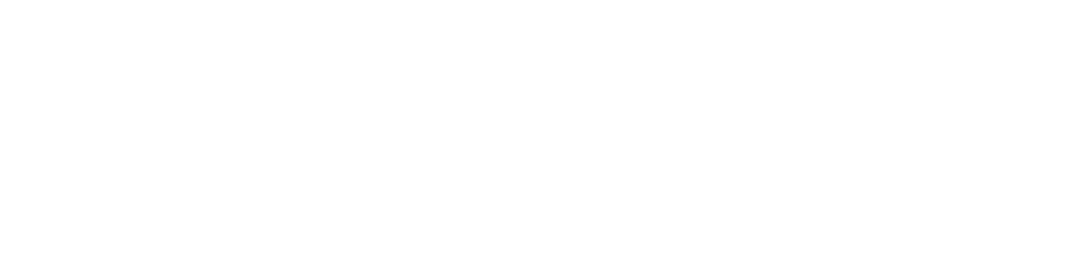
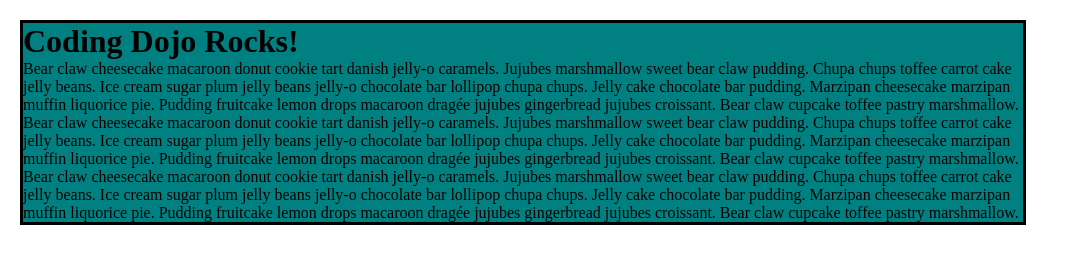
Before and after one commit to ywong84/basic_repo, a plain HTML site: page index.html in a window 1280 px wide. Shown: the whole page, without its empty margins (0-1069 px from the left). Drawn offline with Linux system fonts and the light colour scheme.

Commit message:
added p index and p style

```diff
--- a/index.html
+++ b/index.html
@@ -0,0 +1,35 @@
+<!DOCTYPE html>
+<html>
+  <head>
+    <meta charset="utf-8">
+    <title>Branching and Merging</title>
+    <link rel="stylesheet" type="text/css" href="style.css">
+  </head>
+  <body>
+    <div id="container">
+      <h1>Coding Dojo Rocks!</h1>
+      <p>Bear claw cheesecake macaroon donut cookie tart danish jelly-o caramels.
+      Jujubes marshmallow sweet bear claw pudding. Chupa chups toffee carrot cake
+      jelly beans. Ice cream sugar plum jelly beans jelly-o chocolate bar lollipop
+      chupa chups. Jelly cake chocolate bar pudding. Marzipan cheesecake marzipan
+      muffin liquorice pie. Pudding fruitcake lemon drops macaroon dragée jujubes
+      gingerbread jujubes croissant. Bear claw cupcake toffee pastry marshmallow.
+      </p>
+      <p>Bear claw cheesecake macaroon donut cookie tart danish jelly-o caramels.
+      Jujubes marshmallow sweet bear claw pudding. Chupa chups toffee carrot cake
+      jelly beans. Ice cream sugar plum jelly beans jelly-o chocolate bar lollipop
+      chupa chups. Jelly cake chocolate bar pudding. Marzipan cheesecake marzipan
+      muffin liquorice pie. Pudding fruitcake lemon drops macaroon dragée jujubes
+      gingerbread jujubes croissant. Bear claw cupcake toffee pastry marshmallow.
+      </p>
+      <p>Bear claw cheesecake macaroon donut cookie tart danish jelly-o caramels.
+      Jujubes marshmallow sweet bear claw pudding. Chupa chups toffee carrot cake
+      jelly beans. Ice cream sugar plum jelly beans jelly-o chocolate bar lollipop
+      chupa chups. Jelly cake chocolate bar pudding. Marzipan cheesecake marzipan
+      muffin liquorice pie. Pudding fruitcake lemon drops macaroon dragée jujubes
+      gingerbread jujubes croissant. Bear claw cupcake toffee pastry marshmallow.
+      </p>
+    </div>
+  </body>
+
+</html>
--- a/style.css
+++ b/style.css
@@ -10,3 +10,7 @@
   margin: 20px;
   background-color: #008080;
 }
+
+p{
+  font-size: 12pt;
+}
```
